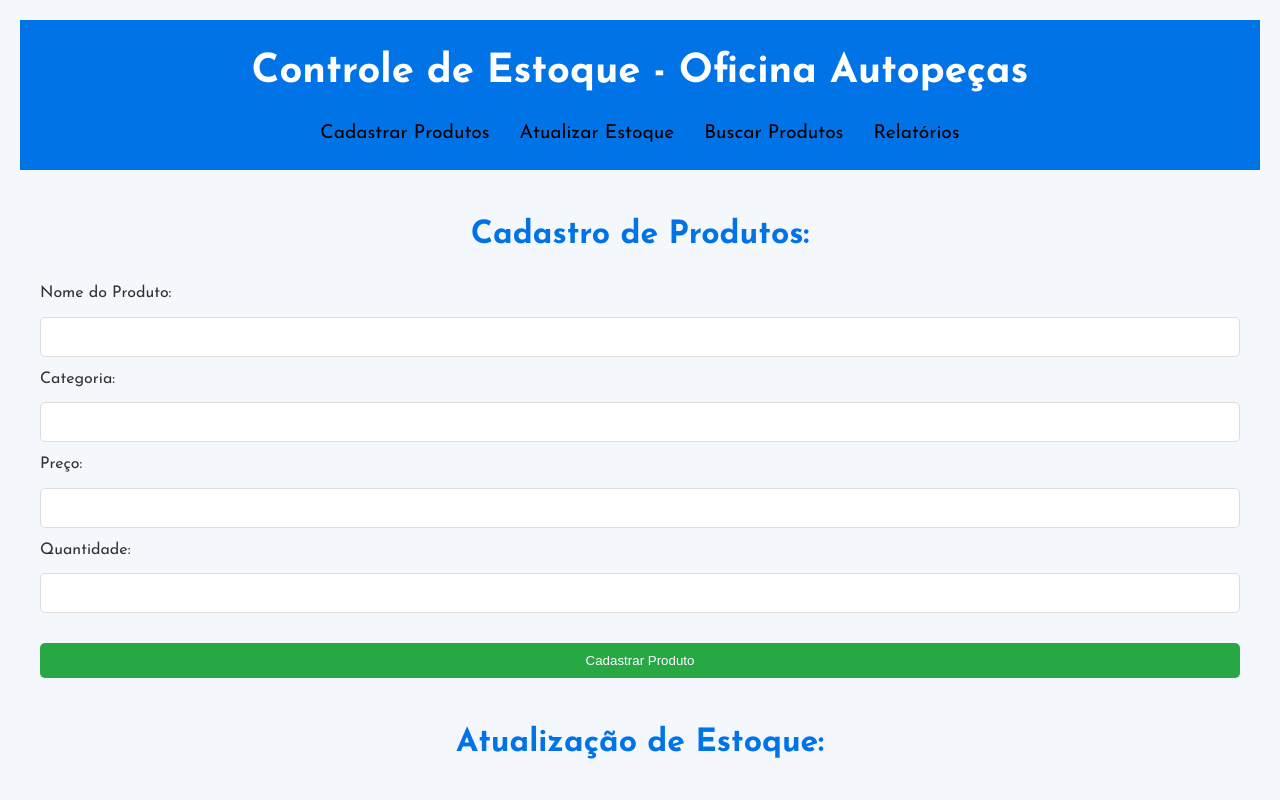
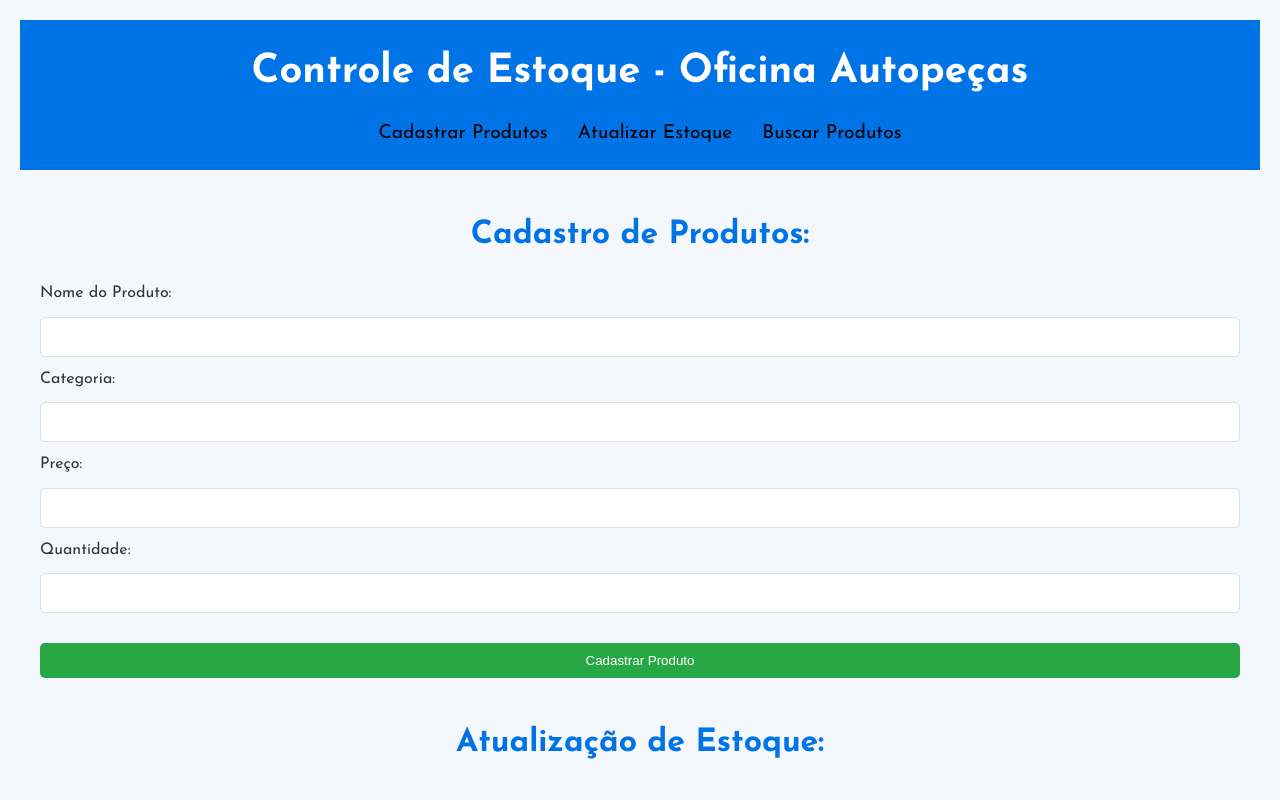
Before and after one commit to Stefanylopes28/TrabalhoEstacio, a website: page index.html in a window 1280 px wide. Shown: the top 800 px of the page. Drawn offline with Linux system fonts and the light colour scheme; no server answers.

Commit message:
TrabalhoEstacio

```diff
--- a/index.html
+++ b/index.html
@@ -20,7 +20,7 @@
         <li><a href="#cadastro-produtos">Cadastrar Produtos</a></li>
         <li><a href="#atualizacao-estoque">Atualizar Estoque</a></li>
         <li><a href="#busca-produtos">Buscar Produtos</a></li>
-        <li><a href="#relatorios">Relatórios</a></li>
+
       </ul>
     </nav>
   </header>
```
